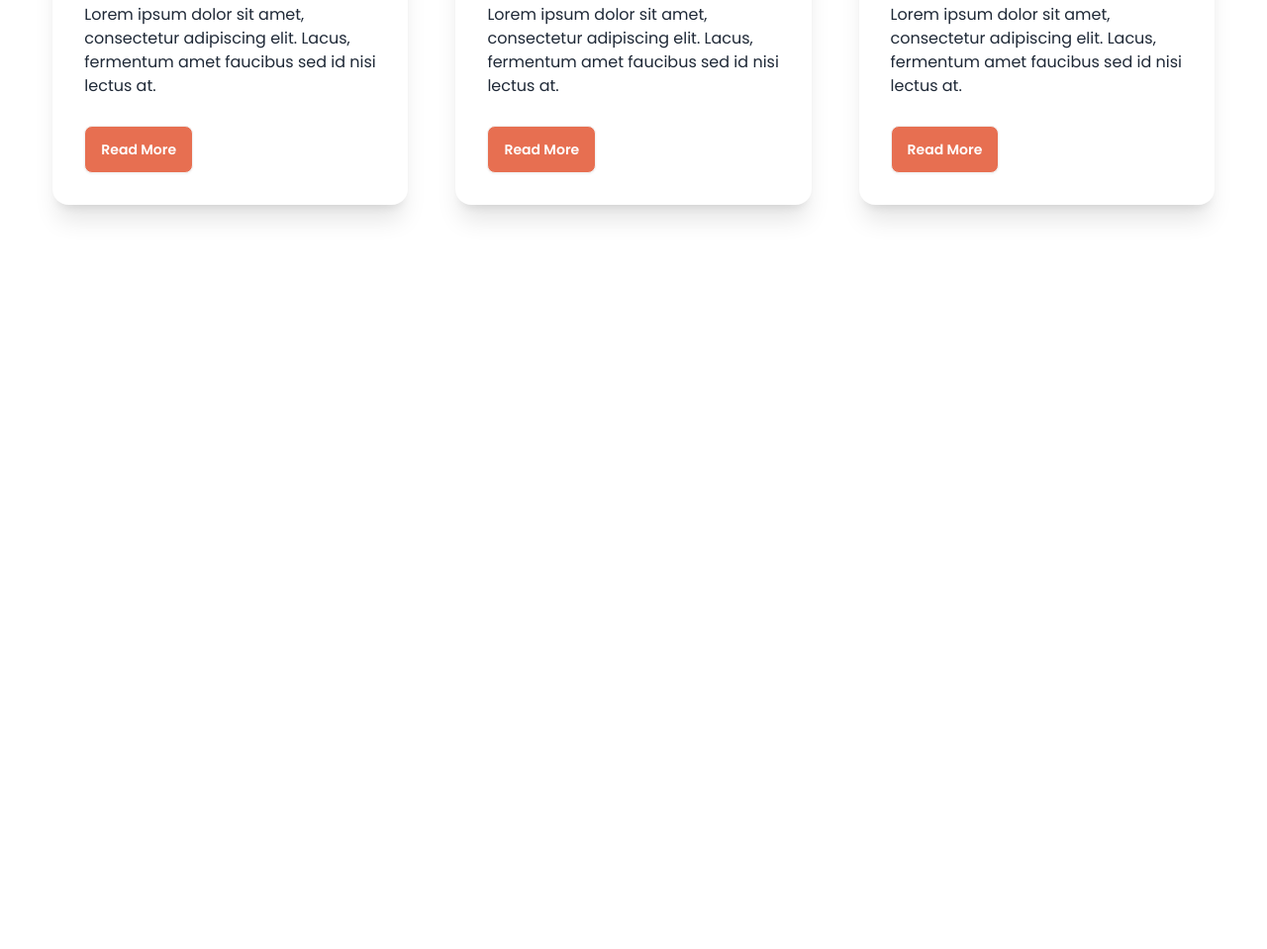
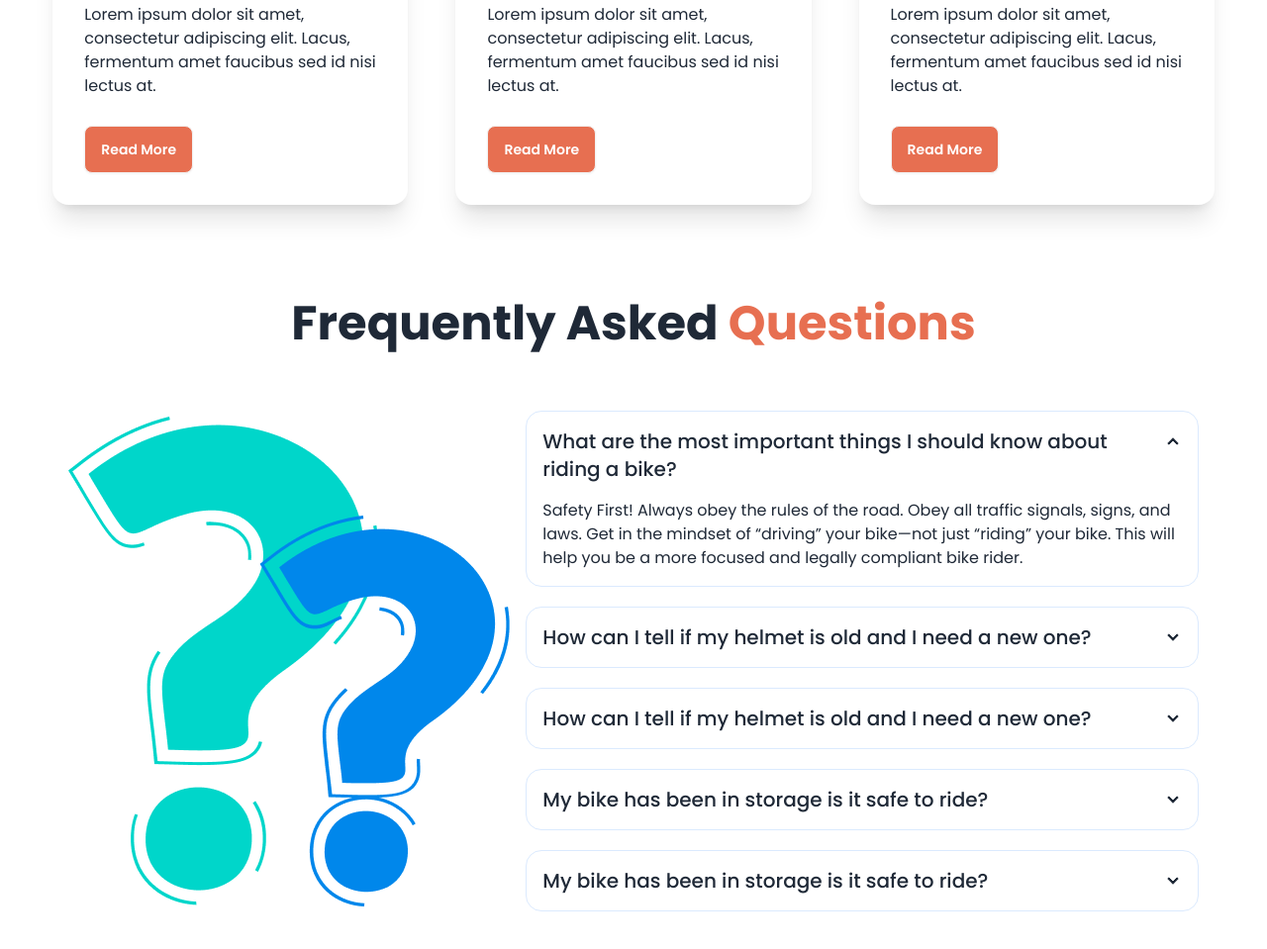
Before and after one commit to MDTAHSINURRAHMAN/Biker-Zone, a plain HTML site: page index.html in a window 1280 px wide. Shown: the part 1180-2139 px from the top of the page at 99% size. Before the commit the page ends 1483 px from the top, so only its background shows below. Drawn offline with nearby package versions, Linux system fonts and the light colour scheme.

Commit message:
FAQ implemented

```diff
--- a/index.html
+++ b/index.html
@@ -88,12 +88,18 @@
       <!-- Carousel -->
       <div class="carousel w-full bg-bike-primary-bg">
         <div id="slide1" class="carousel-item relative w-full">
-          <div class="flex flex-col lg:flex-row justify-center gap-10 p-12 lg:p-24">
+          <div
+            class="flex flex-col lg:flex-row justify-center gap-10 p-12 lg:p-24"
+          >
             <div class="space-y-7 w-2/5 flex flex-col justify-center">
               <h2 class="text-6xl font-bold">Ride-on R15 V4 with Smile</h2>
-              <p>Amet minim mollit non deserunt ullamco
-                est sit aliqua dolor do amet sint. Velit officia consequat duis enim velit mollit.</p>
-                <button class="btn bg-bike-primary text-white w-40">Purchase</button>
+              <p>
+                Amet minim mollit non deserunt ullamco est sit aliqua dolor do
+                amet sint. Velit officia consequat duis enim velit mollit.
+              </p>
+              <button class="btn bg-bike-primary text-white w-40">
+                Purchase
+              </button>
             </div>
             <div class="">
               <img src="./images/slider/bike1.png" class="w-full" />
@@ -107,12 +113,18 @@
           </div>
         </div>
         <div id="slide2" class="carousel-item relative w-full">
-          <div class="flex flex-col lg:flex-row justify-center gap-10 p-12 lg:p-24">
+          <div
+            class="flex flex-col lg:flex-row justify-center gap-10 p-12 lg:p-24"
+          >
             <div class="space-y-7 w-2/5 flex flex-col justify-center">
               <h2 class="text-6xl font-bold">Ride-on R15 V4 with Smile</h2>
-              <p>Amet minim mollit non deserunt ullamco
-                est sit aliqua dolor do amet sint. Velit officia consequat duis enim velit mollit.</p>
-                <button class="btn bg-bike-primary text-white w-40">Purchase</button>
+              <p>
+                Amet minim mollit non deserunt ullamco est sit aliqua dolor do
+                amet sint. Velit officia consequat duis enim velit mollit.
+              </p>
+              <button class="btn bg-bike-primary text-white w-40">
+                Purchase
+              </button>
             </div>
             <div class="">
               <img src="./images/slider/bike2.png" class="w-full" />
@@ -126,12 +138,18 @@
           </div>
         </div>
         <div id="slide3" class="carousel-item relative w-full">
-          <div class="flex flex-col lg:flex-row justify-center gap-10 p-12 lg:p-24">
+          <div
+            class="flex flex-col lg:flex-row justify-center gap-10 p-12 lg:p-24"
+          >
             <div class="space-y-7 w-2/5 flex flex-col justify-center">
               <h2 class="text-6xl font-bold">Ride-on R15 V4 with Smile</h2>
-              <p>Amet minim mollit non deserunt ullamco
-                est sit aliqua dolor do amet sint. Velit officia consequat duis enim velit mollit.</p>
-                <button class="btn bg-bike-primary text-white w-40">Purchase</button>
+              <p>
+                Amet minim mollit non deserunt ullamco est sit aliqua dolor do
+                amet sint. Velit officia consequat duis enim velit mollit.
+              </p>
+              <button class="btn bg-bike-primary text-white w-40">
+                Purchase
+              </button>
             </div>
             <div class="">
               <img src="./images/slider/bike3.png" class="w-full" />
@@ -145,12 +163,18 @@
           </div>
         </div>
         <div id="slide4" class="carousel-item relative w-full">
-          <div class="flex flex-col lg:flex-row justify-center gap-10 p-12 lg:p-24">
+          <div
+            class="flex flex-col lg:flex-row justify-center gap-10 p-12 lg:p-24"
+          >
             <div class="space-y-7 w-2/5 flex flex-col justify-center">
               <h2 class="text-6xl font-bold">Ride-on R15 V4 with Smile</h2>
-              <p>Amet minim mollit non deserunt ullamco
-                est sit aliqua dolor do amet sint. Velit officia consequat duis enim velit mollit.</p>
-                <button class="btn bg-bike-primary text-white w-40">Purchase</button>
+              <p>
+                Amet minim mollit non deserunt ullamco est sit aliqua dolor do
+                amet sint. Velit officia consequat duis enim velit mollit.
+              </p>
+              <button class="btn bg-bike-primary text-white w-40">
+                Purchase
+              </button>
             </div>
             <div class="">
               <img src="./images/slider/bike4.png" class="w-full" />
@@ -168,57 +192,119 @@
     <!-- Main Section -->
     <main class="w-full md:container md:w-11/12 md:mx-auto">
       <!-- Latest Bike Section -->
-       <section class="my-24">
+      <section class="my-24">
         <h3 class="text-5xl font-bold text-center mb-12">Latest Bikes</h3>
         <!-- Cards -->
-         <div class="grid grid-cols-1 gap-12 md:grid-cols-2 lg:grid-cols-3">
+        <div class="grid grid-cols-1 gap-12 md:grid-cols-2 lg:grid-cols-3">
           <!-- Card 1 -->
           <div class="card bg-base-100 shadow-xl">
             <figure>
-              <img
-                src="./images/others/latest1.png"
-                alt="Latest Bikes" />
+              <img src="./images/others/latest1.png" alt="Latest Bikes" />
             </figure>
             <div class="card-body space-y-5">
               <h2 class="card-title">Ducati XDIAVEL S-73</h2>
-              <p>Lorem ipsum dolor sit amet, consectetur adipiscing elit. Lacus, fermentum amet faucibus sed id nisi lectus at.</p>
+              <p>
+                Lorem ipsum dolor sit amet, consectetur adipiscing elit. Lacus,
+                fermentum amet faucibus sed id nisi lectus at.
+              </p>
               <div class="card-actions">
-                <button class="btn bg-bike-primary text-white">Read More</button>
+                <button class="btn bg-bike-primary text-white">
+                  Read More
+                </button>
               </div>
             </div>
           </div>
           <!-- Card 2 -->
           <div class="card bg-base-100 shadow-xl">
             <figure>
-              <img
-                src="./images/others/latest2.png"
-                alt="Latest Bikes" />
+              <img src="./images/others/latest2.png" alt="Latest Bikes" />
             </figure>
             <div class="card-body space-y-5">
               <h2 class="card-title">Motorcycles & Scooters</h2>
-              <p>Lorem ipsum dolor sit amet, consectetur adipiscing elit. Lacus, fermentum amet faucibus sed id nisi lectus at.</p>
+              <p>
+                Lorem ipsum dolor sit amet, consectetur adipiscing elit. Lacus,
+                fermentum amet faucibus sed id nisi lectus at.
+              </p>
               <div class="card-actions">
-                <button class="btn bg-bike-primary text-white">Read More</button>
+                <button class="btn bg-bike-primary text-white">
+                  Read More
+                </button>
               </div>
             </div>
           </div>
           <!-- Card 3 -->
           <div class="card bg-base-100 shadow-xl">
             <figure>
-              <img
-                src="./images/others/latest3.png"
-                alt="Latest Bikes" />
+              <img src="./images/others/latest3.png" alt="Latest Bikes" />
             </figure>
             <div class="card-body space-y-5">
               <h2 class="card-title">2021 Honda CBR500R</h2>
-              <p>Lorem ipsum dolor sit amet, consectetur adipiscing elit. Lacus, fermentum amet faucibus sed id nisi lectus at.</p>
+              <p>
+                Lorem ipsum dolor sit amet, consectetur adipiscing elit. Lacus,
+                fermentum amet faucibus sed id nisi lectus at.
+              </p>
               <div class="card-actions">
-                <button class="btn bg-bike-primary text-white">Read More</button>
+                <button class="btn bg-bike-primary text-white">
+                  Read More
+                </button>
               </div>
             </div>
           </div>
-         </div>
-       </section>
+        </div>
+      </section>
+      <!-- FAQ Section -->
+      <section class="my-24">
+        <h3 class="text-5xl font-bold text-center mb-12">
+          Frequently Asked <span class="text-bike-primary">Questions</span>
+        </h3>
+        <div class="hero">
+          <div class="hero-content flex-col lg:flex-row">
+            <img
+              src="./images/others/faq.png"
+              class="max-w-md rounded-lg" />
+            <div class="space-y-5">
+              <div class="collapse collapse-arrow border border-blue-100">
+                <input type="radio" name="my-accordion-2" checked="checked" />
+                <div class="collapse-title text-xl font-medium">What are the most important things I should
+                  know about riding a bike?</div>
+                <div class="collapse-content">
+                  <p>Safety First! Always obey the rules of the road. Obey all traffic signals, signs, and laws. Get in the mindset of “driving” your bike—not just “riding” your bike. This will help you be a more focused and legally compliant bike rider. </p>
+                </div>
+              </div>
+              <div class="collapse collapse-arrow border border-blue-100">
+                <input type="radio" name="my-accordion-2" />
+                <div class="collapse-title text-xl font-medium">How can I tell if my helmet is old and I need a
+                  new one?</div>
+                <div class="collapse-content">
+                  <p> This will help you be a more focused and legally compliant bike rider.</p>
+                </div>
+              </div>
+              <div class="collapse collapse-arrow border border-blue-100">
+                <input type="radio" name="my-accordion-2" />
+                <div class="collapse-title text-xl font-medium">How can I tell if my helmet is old and I need a
+                  new one?</div>
+                <div class="collapse-content">
+                  <p> This will help you be a more focused and legally compliant bike rider.</p>
+                </div>
+              </div>
+              <div class="collapse collapse-arrow border border-blue-100">
+                <input type="radio" name="my-accordion-2" />
+                <div class="collapse-title text-xl font-medium">My bike has been in storage is it safe to ride?</div>
+                <div class="collapse-content">
+                  <p>Always obey the rules of the road. Obey all traffic signals, signs, and laws.</p>
+                </div>
+              </div>
+              <div class="collapse collapse-arrow border border-blue-100">
+                <input type="radio" name="my-accordion-2" />
+                <div class="collapse-title text-xl font-medium">My bike has been in storage is it safe to ride?</div>
+                <div class="collapse-content">
+                  <p>Always obey the rules of the road. Obey all traffic signals, signs, and laws.</p>
+                </div>
+              </div>
+            </div>
+          </div>
+        </div>
+      </section>
     </main>
     <!-- Footer Section -->
     <footer></footer>
```
